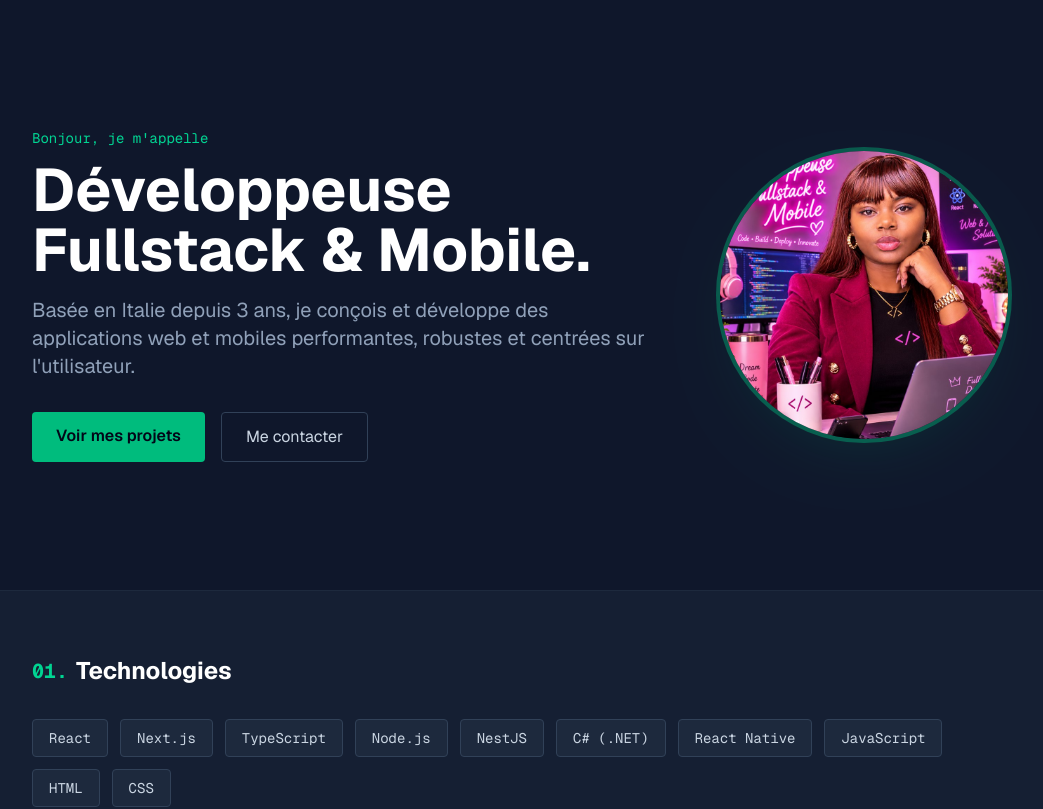
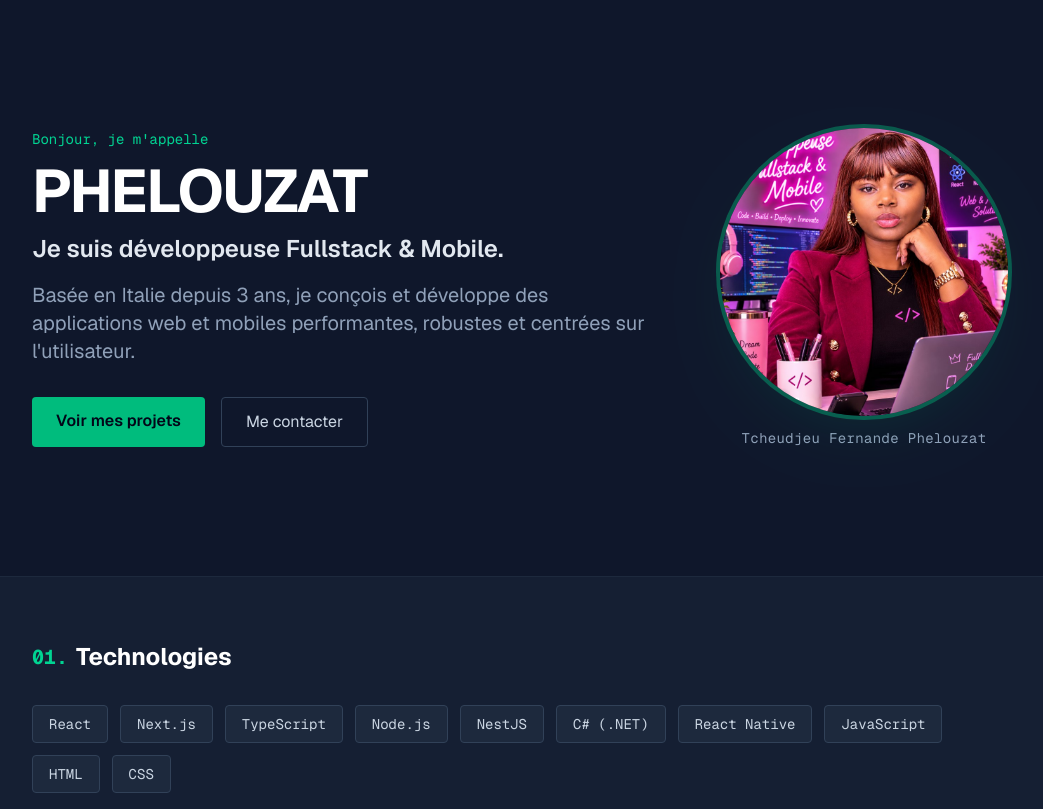
Before and after one commit to phelouzat3-glitch/phelouzat-fullstack, a Next.js app: page / in a window 1280 px wide. Shown: the top 809 px of the page, without its empty margins (120-1163 px from the left). Built offline with nearby package versions, Linux system fonts and the light colour scheme.

Commit message:
Hero: prenom PHELOUZAT dans le titre + nom complet sous la photo

```diff
--- a/src/app/page.tsx
+++ b/src/app/page.tsx
@@ -223,9 +223,12 @@ export default async function Home() {
             <p className="text-emerald-400 font-mono text-sm mb-3">
               Bonjour, je m&apos;appelle
             </p>
-            <h1 className="text-4xl md:text-6xl font-bold text-white mb-4">
-              Développeuse Fullstack & Mobile.
+            <h1 className="text-4xl md:text-6xl font-bold text-white mb-3 tracking-tight">
+              PHELOUZAT
             </h1>
+            <p className="text-xl md:text-2xl font-semibold text-slate-200 mb-4">
+              Je suis développeuse Fullstack &amp; Mobile.
+            </p>
             <p className="text-lg md:text-xl text-slate-400 max-w-2xl mb-8">
               Basée en Italie depuis 3 ans, je conçois et développe des
               applications web et mobiles performantes, robustes et centrées sur
--- a/src/app/photo-profil.tsx
+++ b/src/app/photo-profil.tsx
@@ -29,7 +29,8 @@ export default function PhotoProfil() {
 
   return (
     <>
-      <div className="relative w-44 h-44 md:w-72 md:h-72 shrink-0 self-start md:self-center">
+      <div className="flex flex-col items-center gap-3 shrink-0 self-start md:self-center">
+        <div className="relative w-44 h-44 md:w-72 md:h-72">
           <button
             type="button"
             onClick={() => setOuvert(true)}
@@ -46,6 +47,10 @@ export default function PhotoProfil() {
             />
             <span className="pointer-events-none absolute inset-0 rounded-full bg-slate-950/0 transition-colors duration-300 group-hover:bg-slate-950/20" />
           </button>
+        </div>
+        <p className="text-center text-sm font-mono tracking-wide text-slate-400">
+          Tcheudjeu Fernande Phelouzat
+        </p>
       </div>
 
       {ouvert && (
```
Lines whose indentation alone changed are shown as unchanged.
